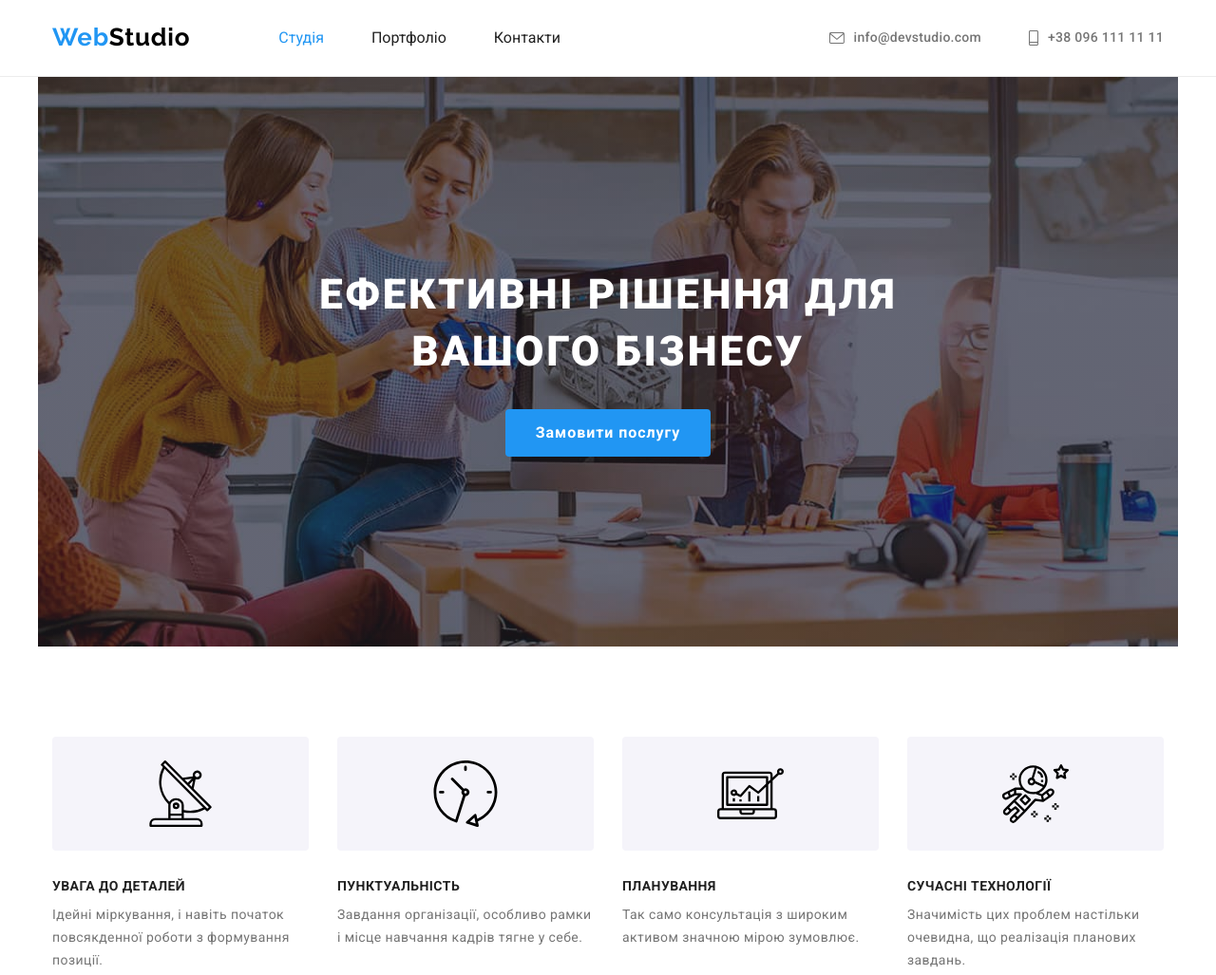
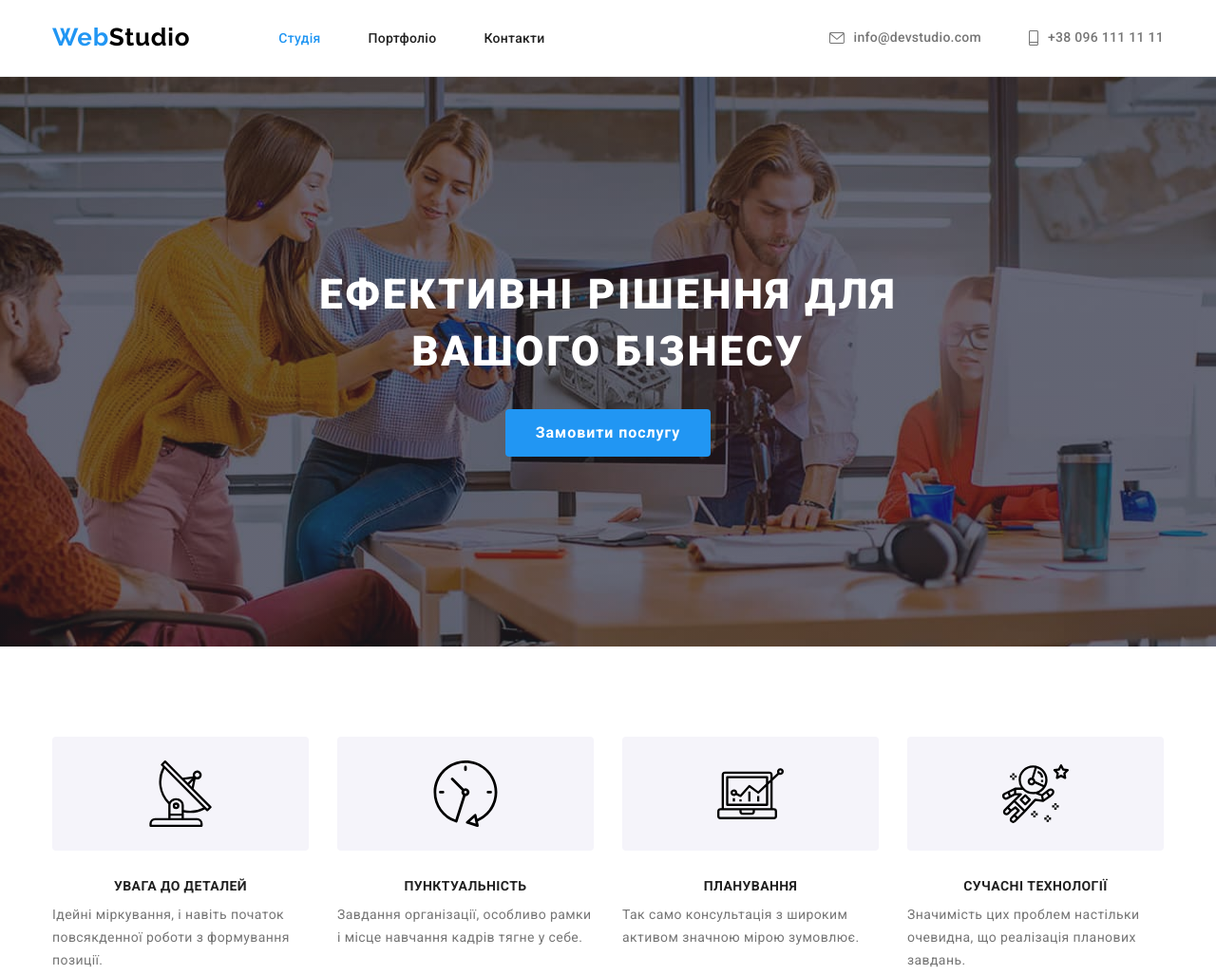
Before and after one commit to Oleksandr3011/goit-markup-hw-08, a plain HTML site: page index.html in a window 1280 px wide. Shown: the top 1027 px of the page at 95% size. Drawn offline with nearby package versions, Linux system fonts and the light colour scheme.

Commit message:
підправив ще футер

```diff
--- a/css/styles.css
+++ b/css/styles.css
@@ -396,6 +396,15 @@ body {
 
 .site-list__link {
     color: #212121;
+    text-decoration: none;
+    font-family: Roboto;
+    font-weight: 500;
+    font-size: 14px;
+    line-height: 1.14;
+    letter-spacing: 0.02em;
+    transition-property: color;
+    transition: 250ms cubic-bezier(0.4, 0, 0.2, 1);
+    opacity: 1;
 }
 
 .site-list__link:hover,
@@ -771,7 +780,7 @@ body {
 
 @media screen and (min-width: 1200px) {
     .hero {
-        max-width: 1200px;
+        max-width: 1600px;
         padding-top: 200px;
         padding-bottom: 200px;
         background-image: linear-gradient(to right, rgba(47, 48, 58, 0.4), rgba(47, 48, 58, 0.4)), url("../imagnes/hero-desktop.jpg");
@@ -1066,6 +1075,7 @@ body {
     letter-spacing: 0.03em;
     text-transform: uppercase;
     margin-bottom: 10px;
+    text-align: center;
 }
 
 .feature__iconbox {
@@ -1162,7 +1172,7 @@ work-fotos__item {
     justify-content: space-between;
     flex-wrap: wrap;
     align-items: baseline;
-    margin: -15px;
+    /* margin: -15px; */
 }
 
 @media screen and (min-width: 1200px) {
@@ -1657,6 +1667,12 @@ work-fotos__item {
     margin-right: auto;
     display: flex;
     align-items: center;
+    font-weight: 700;
+    font-size: 16px;
+    line-height: 1.88;
+    text-align: center;
+    text-decoration: none;
+    letter-spacing: 0.06em;
     justify-content: space-between;
     min-width: 200px;
     min-height: 50px;
@@ -1667,6 +1683,7 @@ work-fotos__item {
     padding: 10px 28px;
     transition: background-color 250ms cubic-bezier(0.4, 0, 0.2, 1), color 250ms cubic-bezier(0.4, 0, 0.2, 1);
 }
+
 
 @media screen and (min-width: 1200px) {
     .btn-submit {
```
